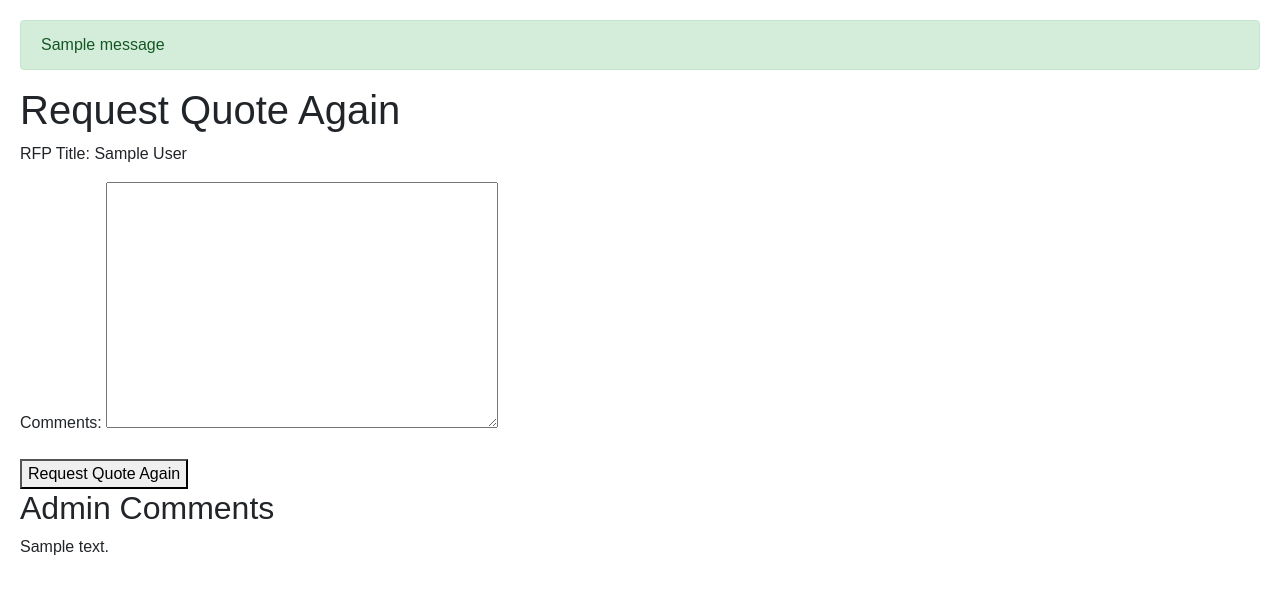
After one commit to neelima-singh726/RFP, a Django app: page /request_quote/1/1/ in a window 1280 px wide. The commit adds this page. Shown: the top 594 px of the page. Run offline with Django 4.2, Linux system fonts and the light colour scheme; a user stored in the database is signed in; tables that the repository leaves empty hold one stand-in row (values such as "Sample post"); one stand-in notice (Sample message) is shown; parts of the project's set-up code (start-up, migrations or seed data) failed here and were passed over; some libraries are stand-ins or nearby versions.

Commit message:
additional changes

```diff
--- /dev/null
+++ b/templates/request_quote.html
@@ -0,0 +1,13 @@
+{% extends "base.html" %}
+
+{% block content %}
+    <h1>Request Quote Again</h1>
+    <p>RFP Title: {{ quote.rfp.rfp_title }}</p>
+    <form method="post">
+        {% csrf_token %}
+        {{ form.as_p }}
+        <button type="submit">Request Quote Again</button>
+    </form>
+    <h2>Admin Comments</h2>
+    <p>{{ quote.admin_comments }}</p>
+{% endblock %}
--- a/templates/rfp_quotes.html
+++ b/templates/rfp_quotes.html
@@ -20,6 +20,7 @@
                 <th>Quantity</th>
                 <th>Total Price</th>
                 <th>Winner</th>
+                <th>Request Quotation</th>
             </tr>
         </thead>
         <tbody>
@@ -39,6 +40,9 @@
                              {{ quote.winner }}
                         {% endif %}
                     </td>
+                    <td>
+                    <a href="{% url 'request_quote' quote.rfp.id quote.quotes_id %}" class="btn btn-success">Request Quote</a>
+                     </td>
                 </tr>
             {% endfor %}
         </tbody>
--- a/users/forms.py
+++ b/users/forms.py
@@ -85,3 +85,6 @@ class CategoryForm(forms.ModelForm):
     class Meta:
         model = Category
         fields = ['c_name','c_status']
+
+class AdminCommentsForm(forms.Form):
+    comments = forms.CharField(widget=forms.Textarea)
--- a/users/models.py
+++ b/users/models.py
@@ -85,6 +85,7 @@ class RFPList(models.Model):
 
 class Quotes(models.Model):
     quotes_id = models.AutoField(primary_key=True)
+    admin_comments = models.TextField(blank=True, null=True)
     winner = models.ForeignKey(User, on_delete=models.SET_NULL, null=True, blank=True)
     item_name = models.CharField(max_length=120)
     item_desc = models.TextField()
@@ -94,6 +95,7 @@ class Quotes(models.Model):
     total_price = models.FloatField()
     rfp = models.ForeignKey(RFPList, on_delete=models.CASCADE, related_name='quotes')
     applied = models.BooleanField(default=False)
+    updated = models.BooleanField(default=False)
     created_date = models.DateTimeField(default=timezone.now)
     class Meta:
         ordering = ['-created_date']
--- a/users/urls.py
+++ b/users/urls.py
@@ -29,6 +29,9 @@ urlpatterns = [
     path('create-category/', views.CreateCategoryView.as_view(), name='create-category'),
     path('export_quotations/<int:rfp_id>/', views.export_quotations, name='export_quotations'),
     path('select_winner/<int:id>/<int:quotes_id>/', views.select_winner, name='select_winner'),
+    path('request_quote/<int:id>/<int:quotes_id>/', views.request_quote, name='request_quote'),
+    path('apply-for-quote-again/<int:quotes_id>/<int:rfp_id>/', views.UpdateRFpForQuoteView.as_view(), name='apply-for-quote-again'),
+
 
 
 ]
--- a/users/views.py
+++ b/users/views.py
@@ -1,10 +1,11 @@
 import random
-from django.http import Http404, HttpResponse
+from django.http import Http404, HttpResponse, HttpResponseRedirect
 from django.shortcuts import get_object_or_404, redirect, render
 from django.contrib import messages
 from django.contrib.auth import login, authenticate, logout
 from django.urls import reverse, reverse_lazy
 from django.views import View
+from requests import Response
 from rfp_project.settings import EMAIL, PSWD
 from users.forms import LoginForm, QuotesForm, RegisterForm, RegisterFormVendor, RfpListForm
 from django.utils.decorators import method_decorator
@@ -602,13 +603,14 @@ from django.db.models import Exists, OuterRef
 
 
 from django.db.models import OuterRef, Subquery
+
 class RfpForQuotesView(LoginRequiredMixin, View):
     """View for vendors to quote RFPs."""
 
     def get(self, request):
         try:
             # Get the list of RFPs
-            rfps = RFPList.objects.all()
+            quotes = Quotes.objects.filter(vendor_id=request.user.id)
 
             # Get the list of RFPs where the vendor is the winner
             won_rfps = RFPList.objects.filter(quotes__winner=request.user).distinct()
@@ -619,13 +621,107 @@ class RfpForQuotesView(LoginRequiredMixin, View):
                 applied=True
             ).values_list('rfp_id', flat=True)
 
-            paginator = Paginator(rfps, 5)  # 5 RFPs per page
+            # Create a dictionary with RFP IDs as keys and associated quotes with comments as values
+
+            paginator = Paginator(quotes, 5)  # 5 RFPs per page
             page = request.GET.get('page')  # Get the current page number from the URL parameter
-            rfps = paginator.get_page(page)
-        except RFPList.DoesNotExist:
+            quotes = paginator.get_page(page)
+        except Quotes.DoesNotExist:
             raise Http404("No RFPs found")
 
-        return render(request, 'rfp_for_quotes.html', {'rfps': rfps, 'applied_rfps': applied_rfps, 'won_rfps': won_rfps})
+        return render(
+            request,
+            'rfp_for_quotes.html',
+            {'quotes': quotes, 'applied_rfps': applied_rfps, 'won_rfps': won_rfps}
+        )
+from django.views.generic.edit import UpdateView
+
+class UpdateRFpForQuoteView(UpdateView):
+    """Class-based view for updating an existing Request for Proposal (RFP) for quotes.
+
+    Args:
+        UpdateView (class): The base class for Django class-based views.
+
+    Attributes:
+        model (class): The model associated with the view (Quotes in this case).
+        fields (list): The fields of the model that should be displayed in the form.
+        template_name (str): The name of the template to use for the update view.
+        success_url (str): The URL to redirect to after a successful form submission.
+    """
+    model = Quotes
+    fields = ['vendor_price', 'item_desc', 'quantity', 'total_price']
+    # template_name = 'quotes_form.html'  # Create an HTML template for the update form
+    success_url = reverse_lazy('rfp-for-quotes')  # Redirect to rfp-list URL after successful form submission
+
+    def get_object(self, queryset=None):
+        # Retrieve the existing quote based on quote_id
+        quote_id = self.kwargs.get('quotes_id')
+        return get_object_or_404(Quotes, quotes_id=quote_id)
+
+    def form_valid(self, form):
+        # Get the existing quote object
+        quote = self.get_object()
+
+
+        # Perform any additional logic when the form is valid
+        # For example, you can update additional fields or perform other actions
+        # In this case, you can update the fields based on the form data
+        quote.vendor_price = form.cleaned_data['vendor_price']
+        quote.item_desc = form.cleaned_data['item_desc']
+        quote.quantity = form.cleaned_data['quantity']
+        quote.total_price = form.cleaned_data['total_price']
+        quote.updated = True
+
+    # Save the updated quote with commit=False
+
+        quote.save()
+
+    # Redirect to the success URL
+        super().form_valid(form)
+
+    # Explicitly save the changes to the database
+        quote.updated = True
+        quote.save()
+        messages.success(self.request, 'Quote updated successfully.')
+
+        # Prepare the email subject and body
+        subject = 'New RFP Quote Added considering your commnet'
+        body = f"A new RFP has been added. Check it out!"
+
+        # Get the list of user emails (assuming you have a `User` model with an `email` field)
+
+
+        # user_emails = Vendor.objects.values_list('email', flat=True)
+
+        rfp = quote.rfp
+
+# Get the user associated with the created_by_id of the RFP
+        user = rfp.created_by
+
+# Get the email address of the user
+        user_email = user.email
+        recipients = [user_email]
+
+        try:
+            # Send the email
+            send_emails(subject, body,EMAIL, recipients,PSWD)
+
+        except Exception as e:
+            # Handle email sending errors here
+            # You can log the error or take appropriate action
+            return JsonResponse({'success': False, 'error': str(e)})
+
+        return HttpResponseRedirect(self.success_url)
+
+
+
+
+
+
+
+
+
+
 
 
 
@@ -934,3 +1030,37 @@ def select_winner(request, id, quotes_id):
     else:
         # All quotes associated with this RFP already have winners, handle the error as needed
         return JsonResponse({'error': 'All quotes from this RFP already have winners'})
+
+from .forms import AdminCommentsForm
+
+@login_required
+def request_quote(request, id, quotes_id):
+    # Fetch the quote and RFP based on IDs
+    quote = get_object_or_404(Quotes, pk=quotes_id)
+    rfp = get_object_or_404(RFPList, pk=id)
+
+    if request.method == 'POST':
+        form = AdminCommentsForm(request.POST)
+        if form.is_valid():
+            comments = form.cleaned_data['comments']
+            # Save the comments in the Quotes model
+            quote.admin_comments = comments
+            quote.save()
+            vendor = quote.vendor
+            user = vendor.user
+            user_email = user.email
+            recipients = [user_email]
+            subject = "Comments Added by admin on your quote"
+            body = "recreate the rfp quote, addressing the comments "
+            try:
+            # Send the email
+               send_emails(subject, body,EMAIL, recipients,PSWD)
+
+            except Exception as e:
+
+                return JsonResponse({'success': False, 'error': str(e)})
+            return redirect('rfp-quotes')
+    else:
+        form = AdminCommentsForm()
+
+    return render(request, 'request_quote.html', {'form': form, 'quote': quote})
```
Also changed, not shown: templates/baseVendor.html (+10 -1 lines), templates/rfp_for_quotes.html (+48 -43 lines), users/migrations/0005_quotes_admin_comments.py (added), users/migrations/0006_quotes_updated.py (added).
